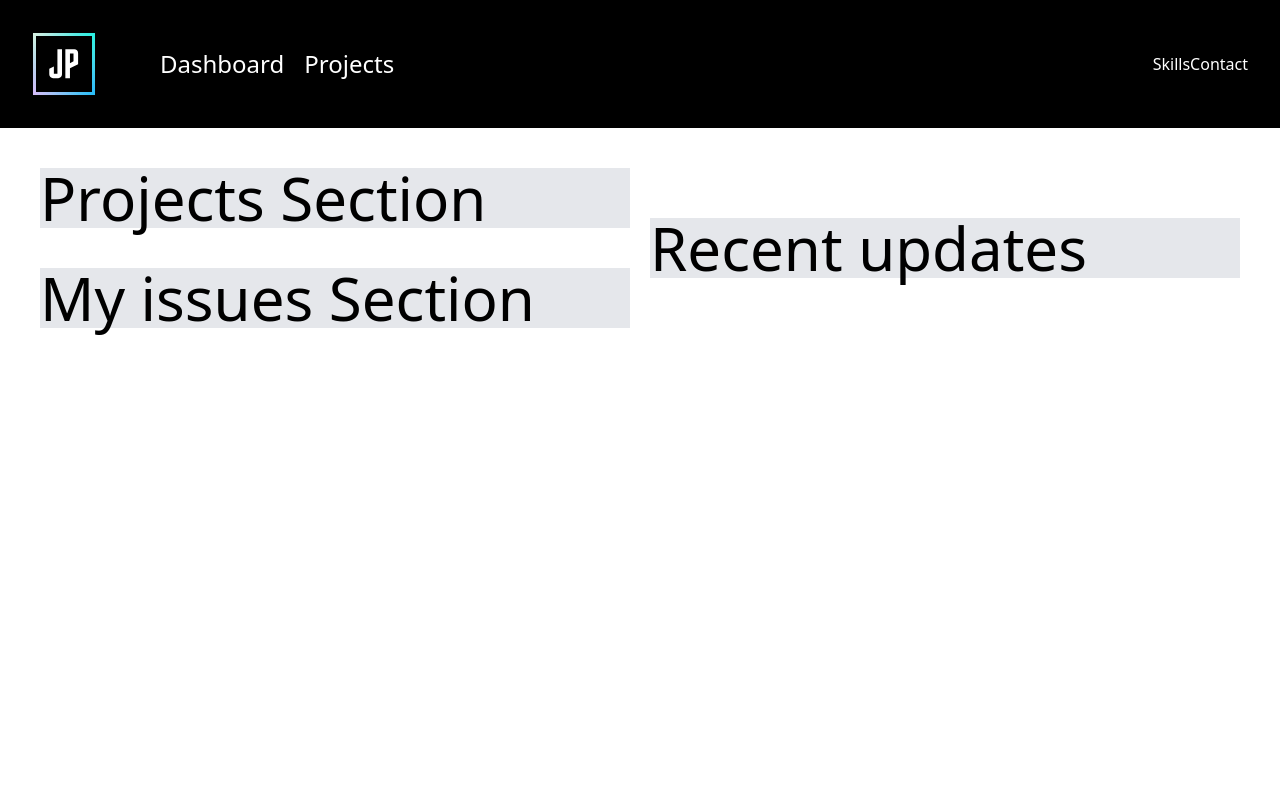
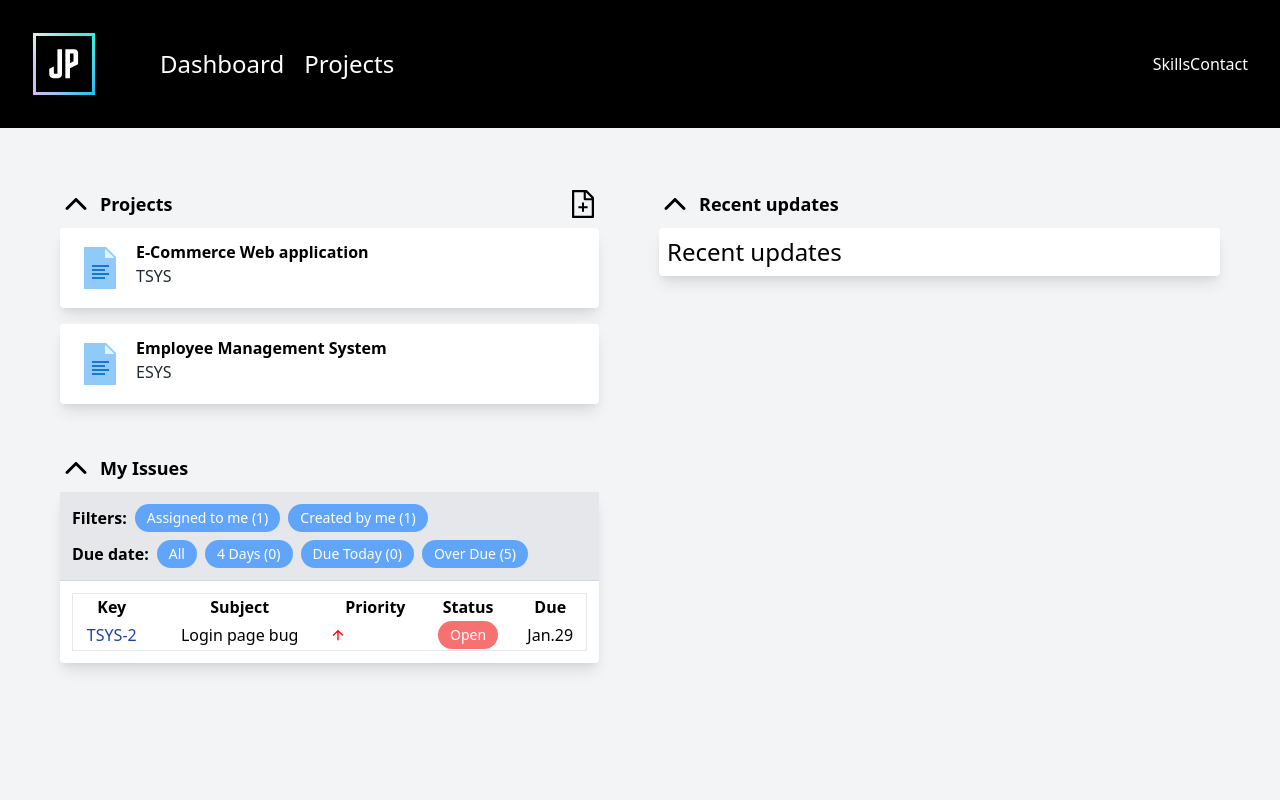
Before and after one commit to jhimson/bug-tracker, a React (Create React App) app in the folder client/: page /dashboard in a window 1280 px wide. Shown: the top 800 px of the page. Built offline with nearby package versions, Linux system fonts and the light colour scheme.

Commit message:
Update design for Projects, Issues and Recent updates section in Dashboard page

```diff
--- a/client/src/pages/DashboardPage.jsx
+++ b/client/src/pages/DashboardPage.jsx
@@ -1,27 +1,111 @@
 import React from 'react';
 import Layout from '../components/Layout';
+
+import {AiOutlineFileAdd} from 'react-icons/ai'
+import {FcDocument} from 'react-icons/fc'
+import {IoIosArrowUp} from 'react-icons/io'
+import {IoMdArrowUp} from 'react-icons/io'
 
 const DashboardPage = () => {
     return(
         <Layout>
-            <div className='h-screen'>
-                <div className='flex items-center justify-center m-10 space-x-5'>
-                    <div className='flex flex-col w-screen space-y-10'>
-                        <div>
-                            <h1 className='text-6xl bg-gray-200'>
-                                Projects Section
+            <div className='h-screen bg-gray-100'>
+                <div className='flex items-start justify-center p-10 space-x-5'>
+                    <div className='flex flex-col w-screen space-y-2'>
+                        <div className='p-5'>
+                            <div className='flex items-start justify-between'>
+                                <div className='flex items-center space-x-2'>
+                                    <IoIosArrowUp size='2em' className='mb-2 cursor-pointer hover:text-green-500'/>
+                                    <h1 className='mb-2 text-lg font-bold'>Projects</h1>
+                                </div>
+                                <AiOutlineFileAdd size='2em'className='cursor-pointer'/>
+                            </div>
+                            <div className='p-3 mb-4 bg-white rounded shadow-lg cursor-pointer hover:bg-blue-400 hover:text-white hover:font-bold'>
+                                <div className="flex space-x-2">
+                                    <div className='p-1 bg-white rounded-full'><FcDocument size='3em'/></div>
+                                    <div>
+                                        <h1 className='font-bold text-md'>
+                                            E-Commerce Web application
+                                        </h1>
+                                        <p className='text-gray-800 hover:font-bold'>TSYS</p>
+                                    </div>
+                                </div>
+                            </div>
+                            <div className='p-3 bg-white rounded shadow-lg cursor-pointer hover:bg-blue-400 hover:text-white hover:font-bold'>
+                                <div className="flex space-x-2">
+                                    <div className='p-1 bg-white rounded-full'><FcDocument size='3em'/></div>
+                                    <div>
+                                        <h1 className='font-bold text-md'>
+                                            Employee Management System
+                                        </h1>
+                                        <p className='text-gray-800 hover:font-bold'>ESYS</p>
+                                    </div>
+                                </div>
+                            </div>
+                        </div>
+                        <div className='p-5'>
+                            <div className='flex items-start justify-between'>
+                                <div className='flex items-center space-x-2'>
+                                    <IoIosArrowUp size='2em' className='mb-2 cursor-pointer hover:text-green-500'/>
+                                    <h1 className='mb-2 text-lg font-bold'>My Issues</h1>
+                                </div>
+                            </div>
+                            <div className='bg-white rounded shadow-lg '>
+                                <div className='flex flex-col'>
+                                    <div className="w-full p-3 bg-gray-200 border-b border-gray-300 filters">
+                                        <div className="flex flex-col space-y-2">
+                                            <div className='flex items-center space-x-2'>
+                                                <h5 className='font-semibold text-md'>
+                                                    Filters:
+                                                </h5>
+                                                <button className='p-1 px-3 text-sm text-white bg-blue-400 rounded-full'>Assigned to me (1)</button>
+                                                <button className='p-1 px-3 text-sm text-white bg-blue-400 rounded-full'>Created by me (1)</button>
+                                            </div>
+                                            <div className='flex items-center space-x-2'>
+                                                <h5 className='font-semibold text-md'>
+                                                    Due date:
+                                                </h5>
+                                                <button className='p-1 px-3 text-sm text-white bg-blue-400 rounded-full'>All</button>
+                                                <button className='p-1 px-3 text-sm text-white bg-blue-400 rounded-full'>4 Days (0)</button>
+                                                <button className='p-1 px-3 text-sm text-white bg-blue-400 rounded-full'>Due Today (0)</button>
+                                                <button className='p-1 px-3 text-sm text-white bg-blue-400 rounded-full'>Over Due (5)</button>
+                                            </div>
+                                        </div>
+                                    </div>
+                                    <div className="table w-full p-3 issues">
+                                        <table className='w-full text-center border'>
+                                            <tr>
+                                                <th>Key</th>
+                                                <th>Subject</th>
+                                                <th>Priority</th>
+                                                <th>Status</th>
+                                                <th>Due</th>
+                                            </tr>
+                                            <tr>
+                                                <td className='text-blue-800'>TSYS-2</td>
+                                                <td>Login page bug</td>
+                                                <td><IoMdArrowUp size='1em' color='red'/></td>
+                                                <td><button className='p-1 px-3 text-sm text-white bg-red-400 rounded-full'>Open</button></td>
+                                                <td>Jan.29</td>
+                                            </tr>
+                                        </table>
+                                    </div>
+                                </div>
+                            </div>
+                        </div>
+                    </div>
+                    <div className='w-screen p-5'>
+                        <div className='flex items-start justify-between'>
+                            <div className='flex items-center space-x-2'>
+                                <IoIosArrowUp size='2em' className='mb-2 cursor-pointer hover:text-green-500'/>
+                                <h1 className='mb-2 text-lg font-bold'>Recent updates</h1>
+                            </div>
+                        </div>
+                        <div className='p-2 bg-white rounded shadow-lg'>
+                            <h1 className='text-2xl'>
+                                Recent updates
                             </h1>
                         </div>
-                        <div>
-                            <h1 className='text-6xl bg-gray-200'>
-                                My issues Section
-                            </h1>
-                        </div>
-                    </div>
-                    <div className='w-screen'>
-                        <h1 className='text-6xl bg-gray-200'>
-                            Recent updates
-                        </h1>
                     </div>
                 </div>
             </div>
```
Also changed, not shown: 1 other file (tests, documents, lock files or other folders).
